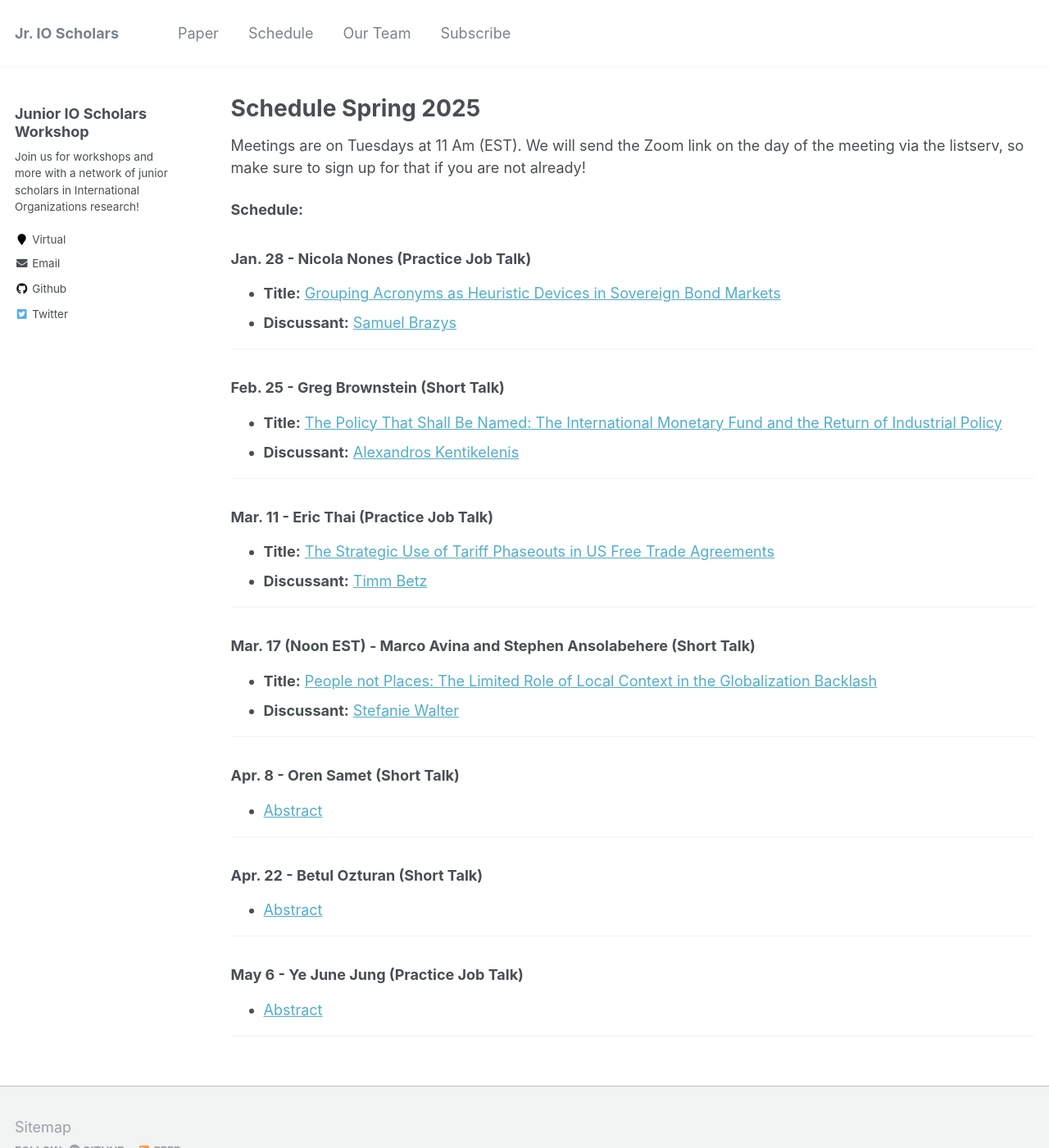
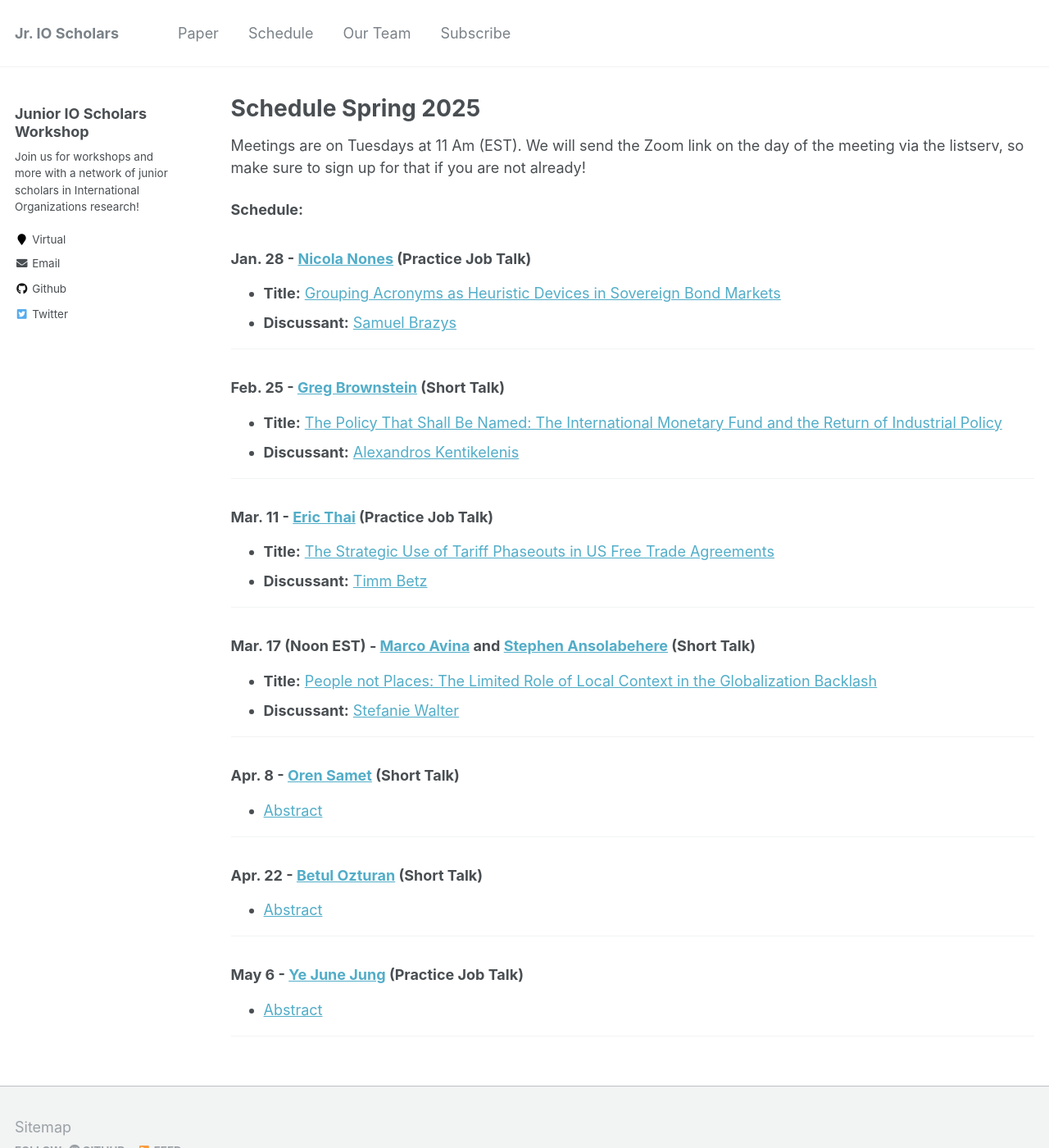
Before and after one commit to IO-workshop/IO-workshop.github.io, a Jekyll site: the page built from _pages/schedule.md, in a window 1280 px wide and 1400 px high. Shown: the whole window at 82% size. Built offline with Jekyll 4.4.1, drawn with Linux system fonts in a browser that asks for light colours; part of the change alters nothing that is shown.

```diff
--- a/_pages/schedule.md
+++ b/_pages/schedule.md
@@ -8,52 +8,51 @@ Meetings are on Tuesdays at 11 Am (EST). We will send the Zoom link on the day o
 
 **Schedule:**
 
-### Jan. 28 - Nicola Nones (Practice Job Talk)
+### Jan. 28 - [Nicola Nones](https://www.nicolanones.com/) (Practice Job Talk)
 
 - **Title:** [Grouping Acronyms as Heuristic Devices in Sovereign Bond Markets](https://io-workshop.github.io/files/1.28_JMP_NN_2025.pdf)
 - **Discussant:** [Samuel Brazys](https://people.ucd.ie/samuel.brazys)
 
 ---
 
-### Feb. 25 - Greg Brownstein (Short Talk)
+### Feb. 25 - [Greg Brownstein](https://www.gregbrownstein.com) (Short Talk)
 
 - **Title:** [The Policy That Shall Be Named: The International Monetary Fund and the Return of Industrial Policy](https://io-workshop.github.io/files/Brownstein_Draft_(Feb_2025).pdf)
 - **Discussant:** [Alexandros Kentikelenis](http://www.kentikelenis.net)
 
 ---
 
-### Mar. 11 - Eric Thai (Practice Job Talk)
+### Mar. 11 - [Eric Thai](https://www.linkedin.com/in/ericthai98/) (Practice Job Talk)
 
 - **Title:** [The Strategic Use of Tariff Phaseouts in US Free Trade Agreements](https://io-workshop.github.io/files/25.2.19.JMP_Feb2025_draft.pdf)
 - **Discussant:** [Timm Betz](https://timm-betz.de)
 
 ---
 
-### Mar. 17 (Noon EST) - Marco Avina and Stephen Ansolabehere (Short Talk)
+### Mar. 17 (Noon EST) - [Marco Avina](https://www.marcomavina.com) and [Stephen Ansolabehere](https://hls.harvard.edu/faculty/stephen-d-ansolabehere/) (Short Talk)
 
 - **Title:** [People not Places: The Limited Role of Local Context in the Globalization Backlash](https://io-workshop.github.io/files/Avina_context_globalization_2025.pdf)
 - **Discussant:** [Stefanie Walter](https://www.stefaniewalter.de)
 
 ---
 
-### Apr. 8 - Oren Samet (Short Talk)
+### Apr. 8 - [Oren Samet](https://www.orensamet.com) (Short Talk)
 
 - [Abstract](https://io-workshop.github.io/files/Samet_abstract_2025.pdf)
 
 ---
 
-### Apr. 22 - Betul Ozturan (Short Talk)
+### Apr. 22 - [Betul Ozturan](https://x.com/betulrozturan) (Short Talk)
 
 - [Abstract](https://io-workshop.github.io/files/Ozturan_abstract_2025.pdf)
 
 ---
 
-### May 6 - Ye June Jung (Practice Job Talk)
+### May 6 - [Ye June Jung](https://www.yejunejungpoli.com) (Practice Job Talk)
 
 - [Abstract](https://io-workshop.github.io/files/Jung_abstract_2025.pdf)
 
 ---
-
 
 <!--
 Dec. 4 - [Do Young Gong](https://dygong2.github.io/doyounggong/)
```
